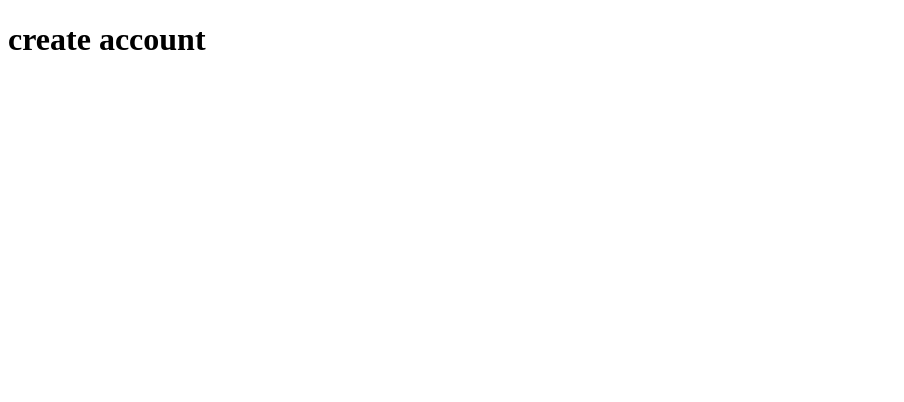
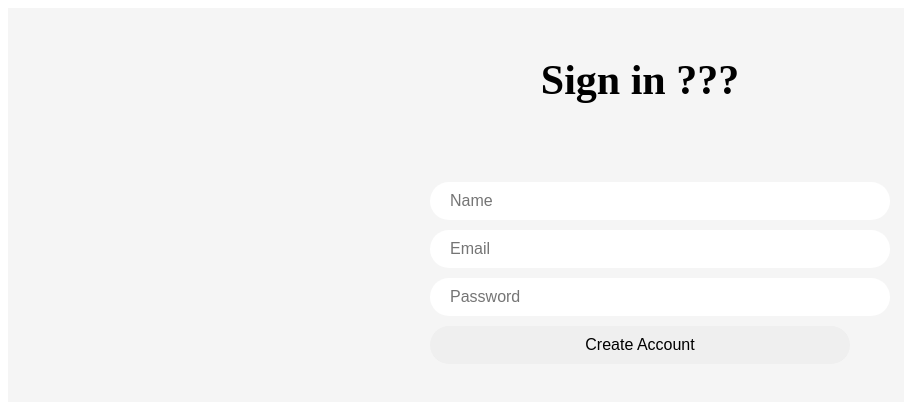
Before and after one commit to hwacho9/taskmessenger, a React (Vite) app: page /create-account in a window 1280 px wide. Shown: the top 402 px of the page, without its empty margins (0-904 px from the left). Built offline with nearby package versions, Linux system fonts and the light colour scheme.

Commit message:
feat:create account

```diff
--- a/src/App.tsx
+++ b/src/App.tsx
@@ -7,6 +7,14 @@
 import { useEffect, useState } from "react";
 import LoadingScreen from "./components/loading-screen";
 import { auth } from "./firebase";
+import { styled } from "styled-components";
+
+const Wrapper = styled.div`
+    height: 100vh;
+    display: flex;
+    justify-content: center;
+    background-color: #f5f5f5;
+`;
 
 const router = createBrowserRouter([
     {
@@ -39,9 +47,9 @@
     }, []);
 
     return (
-        <>
+        <Wrapper>
             {isLoading ? <LoadingScreen /> : <RouterProvider router={router} />}
-        </>
+        </Wrapper>
     );
 }
 
--- a/src/routes/create-account.tsx
+++ b/src/routes/create-account.tsx
@@ -1,3 +1,124 @@
+import { createUserWithEmailAndPassword, updateProfile } from "firebase/auth";
+import { useState } from "react";
+import styled from "styled-components";
+import { auth } from "../firebase";
+import { useNavigate } from "react-router-dom";
+
+const Wrapper = styled.div`
+    height: 100vh;
+    display: flex;
+    flex-direction: column;
+    align-items: center;
+    width: 420px;
+    padding: 20px;
+`;
+
+const Title = styled.h1`
+    font-size: 42px;
+`;
+
+const Form = styled.form`
+    margin-top: 50px;
+    display: flex;
+    flex-direction: column;
+    width: 100%;
+    gap: 10px;
+`;
+
+const Input = styled.input`
+    padding: 10px 20px;
+    border-radius: 50px;
+    border: none;
+    width: 100%;
+    font-size: 16px;
+    &[type="submit"] {
+        cursor: pointer;
+        &:hover {
+            opacity: 0.8;
+        }
+    }
+`;
+
+const Error = styled.span`
+    font-size: 16px;
+    color: red;
+`;
+
 export default function CreateAccount() {
-    return <h1>create account</h1>;
+    const navigate = useNavigate();
+    const [isLoading, setIsLoading] = useState(false);
+    const [name, setName] = useState("");
+    const [email, setEmail] = useState("");
+    const [password, setPassword] = useState("");
+    const [error, setError] = useState("");
+
+    const onChange = (e: React.ChangeEvent<HTMLInputElement>) => {
+        const {
+            target: { name, value },
+        } = e;
+        if (name === "name") setName(value);
+        else if (name === "email") setEmail(value);
+        else if (name === "password") setPassword(value);
+    };
+
+    const onSubmint = async (e: React.FormEvent<HTMLFormElement>) => {
+        e.preventDefault();
+        if (isLoading || name === "" || email === "" || password === "") return;
+        try {
+            setIsLoading(true);
+            const credentials = await createUserWithEmailAndPassword(
+                auth,
+                email,
+                password
+            );
+            console.log(credentials.user);
+            await updateProfile(credentials.user, { displayName: name });
+            navigate("/");
+            // create an account
+            // set the name of the user
+            // redirect to home
+        } catch (e) {
+            //setError(e.message);
+        } finally {
+            setIsLoading(false);
+        }
+        console.log(name, email, password);
+    };
+
+    return (
+        <Wrapper>
+            <Title>Sign in ??? </Title>
+            <Form onSubmit={onSubmint}>
+                <Input
+                    onChange={onChange}
+                    value={name}
+                    name="name"
+                    placeholder="Name"
+                    type="text"
+                    required
+                />
+                <Input
+                    onChange={onChange}
+                    value={email}
+                    name="email"
+                    placeholder="Email"
+                    type="email"
+                    required
+                />
+                <Input
+                    onChange={onChange}
+                    value={password}
+                    name="password"
+                    placeholder="Password"
+                    type="password"
+                    required
+                />
+                <Input
+                    type="submit"
+                    value={isLoading ? "Loading" : "Create Account"}
+                />
+            </Form>
+            {error !== "" ? <Error>{error}</Error> : null}
+        </Wrapper>
+    );
 }
```
